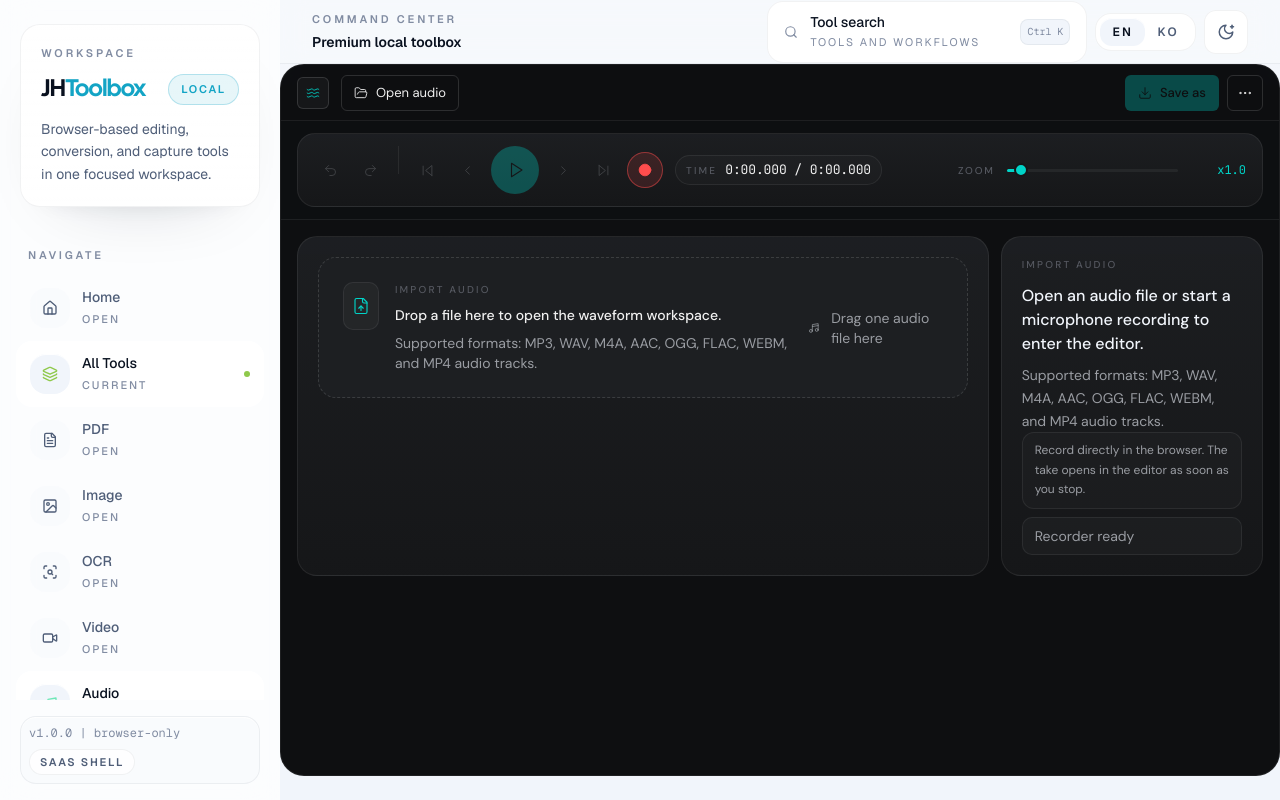
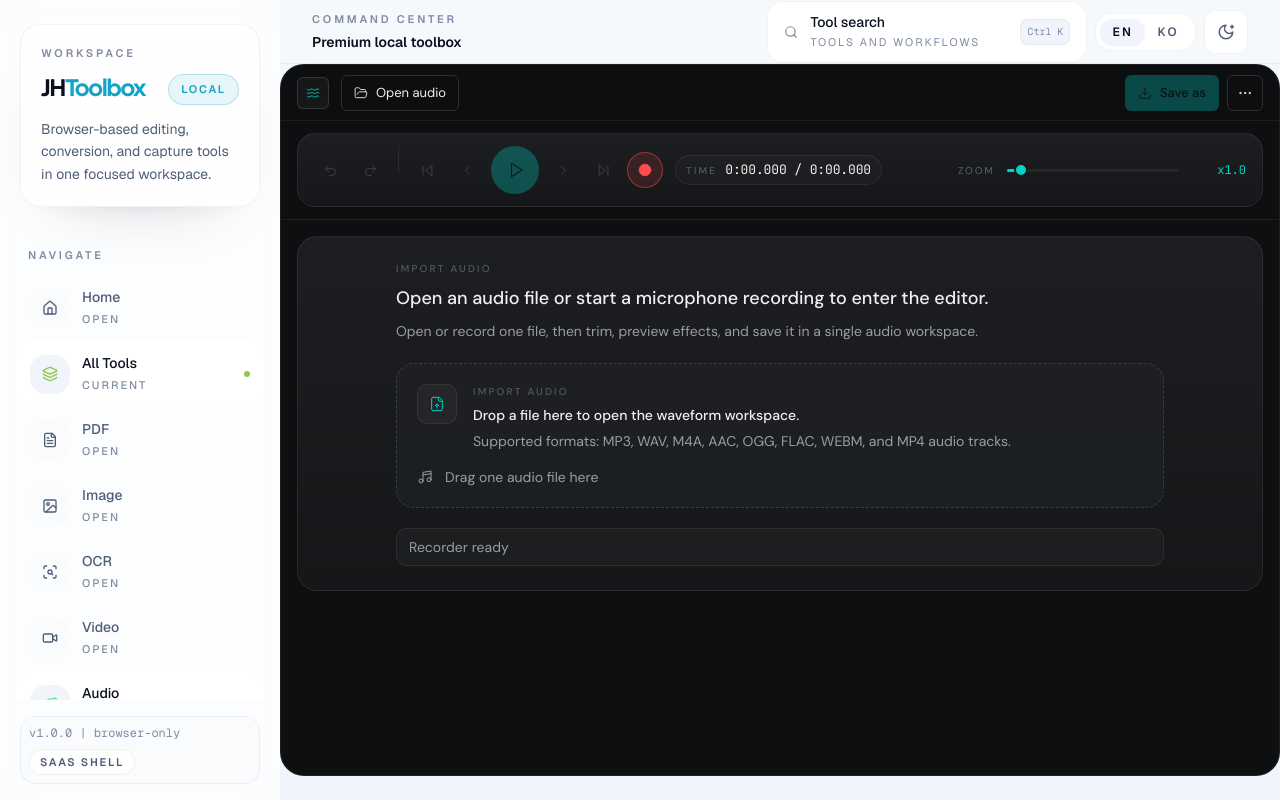
Before and after one commit to alibowbow/JHToolbox, a Next.js app: page /tools/audio in a window 1280 px wide. Built offline with nearby package versions, Linux system fonts and the light colour scheme.

Commit message:
Simplify audio editor empty state

```diff
--- a/app/tools/audio/_components/AudioEditor.tsx
+++ b/app/tools/audio/_components/AudioEditor.tsx
@@ -781,6 +781,10 @@
       <div className="mt-3">{statusLines}</div>
     </div>
   );
+  const emptyStateDescription =
+    locale === 'ko'
+      ? '파일 업로드나 마이크 녹음 후 자르기, 효과 적용, 저장까지 한 곳에서 처리하는 오디오 편집기입니다.'
+      : 'Open or record one file, then trim, preview effects, and save it in a single audio workspace.';
 
   return (
     <div
@@ -878,36 +882,28 @@
             />
           </section>
         ) : (
-          <div className="grid gap-3 lg:grid-cols-[minmax(0,1.45fr)_minmax(16rem,0.55fr)]">
-            <div className="audio-panel rounded-[20px] p-4 sm:p-5">
+          <div className="audio-panel rounded-[20px] p-5 sm:p-6">
+            <div className="mx-auto max-w-3xl space-y-5">
+              <div className="space-y-2">
+                <p className="audio-section-kicker">{copy.fileDrop.title}</p>
+                <h2 className="text-lg font-medium text-[var(--text-primary)]">{copy.fileDrop.emptyState}</h2>
+                <p className="text-sm leading-relaxed text-[var(--text-secondary)]">{emptyStateDescription}</p>
+              </div>
               <FileDropZone
                 title={copy.fileDrop.title}
                 description={copy.fileDrop.description}
                 helperText={copy.fileDrop.helperText}
                 files={files}
                 multiple={false}
+                compact
                 renderInput={false}
                 inputRef={fileInputRef}
                 onError={(message) => setLoadError(message)}
                 onWarning={(message) => setWarningMessage(message)}
                 onFiles={replaceFiles}
               />
-            </div>
-            <div className="audio-panel flex min-h-[10.5rem] flex-col justify-start rounded-[20px] p-4 sm:p-5">
-              <div className="space-y-3">
-                <p className="audio-section-kicker">{copy.fileDrop.title}</p>
-                <div className="space-y-2">
-                  <h2 className="text-base font-medium text-[var(--text-primary)]">{copy.fileDrop.emptyState}</h2>
-                  <p className="text-sm leading-relaxed text-[var(--text-secondary)]">{copy.fileDrop.helperText}</p>
-                </div>
-              </div>
-              <div className="space-y-2">
-                <div className="rounded-[12px] border border-[var(--border)] bg-[rgba(255,255,255,0.02)] px-3 py-2 text-xs leading-relaxed text-[var(--text-secondary)]">
-                  {copy.recording.liveDescription}
-                </div>
-                <div className="audio-status-line rounded-[10px] px-3 py-2 text-sm text-[var(--text-secondary)]">
-                  {copy.recording.idleStatus}
-                </div>
+              <div className="audio-status-line rounded-[10px] px-3 py-2 text-sm text-[var(--text-secondary)]">
+                {copy.recording.idleStatus}
               </div>
             </div>
           </div>
--- a/app/tools/audio/_components/FileDropZone.tsx
+++ b/app/tools/audio/_components/FileDropZone.tsx
@@ -12,6 +12,7 @@
   helperText: string;
   files: File[];
   multiple?: boolean;
+  compact?: boolean;
   renderInput?: boolean;
   inputRef?: RefObject<HTMLInputElement>;
   maxFileSizeBytes?: number;
@@ -27,6 +28,7 @@
   helperText,
   files,
   multiple = false,
+  compact = false,
   renderInput = true,
   inputRef: externalInputRef,
   maxFileSizeBytes = 500 * 1024 * 1024,
@@ -102,24 +104,28 @@
           setIsDragging(false);
           handleFiles(event.dataTransfer.files);
         }}
-        className={`group w-full rounded-[18px] border border-dashed p-6 text-left transition ${
+        className={`group w-full rounded-[18px] border border-dashed text-left transition ${
           isDragging
             ? 'border-[var(--accent)] bg-[rgba(0,212,200,0.08)]'
             : 'border-[var(--border-strong)] bg-[rgba(30,32,35,0.92)] hover:border-[var(--accent-muted)]'
-        }`}
+        } ${compact ? 'p-4 sm:p-5' : 'p-6'}`}
       >
-        <div className="flex flex-col gap-4 sm:flex-row sm:items-center sm:justify-between">
+        <div className={`flex ${compact ? 'flex-col gap-3' : 'flex-col gap-4 sm:flex-row sm:items-center sm:justify-between'}`}>
           <div className="flex items-start gap-4">
-            <div className="flex h-12 w-12 items-center justify-center rounded-[10px] border border-[var(--border)] bg-[rgba(255,255,255,0.03)] text-[var(--accent)]">
-              <FileUp size={18} strokeWidth={1.5} />
+            <div
+              className={`flex items-center justify-center rounded-[10px] border border-[var(--border)] bg-[rgba(255,255,255,0.03)] text-[var(--accent)] ${
+                compact ? 'h-10 w-10' : 'h-12 w-12'
+              }`}
+            >
+              <FileUp size={compact ? 16 : 18} strokeWidth={1.5} />
             </div>
-            <div className="space-y-2">
+            <div className={`${compact ? 'space-y-1.5' : 'space-y-2'}`}>
               <p className="audio-section-kicker">{title}</p>
               <p className="text-sm font-medium text-[var(--text-primary)]">{description}</p>
               <p className="text-sm text-[var(--text-secondary)]">{helperText}</p>
             </div>
           </div>
-          <div className="flex items-center gap-3 text-sm text-[var(--text-secondary)]">
+          <div className={`flex items-center gap-3 text-sm text-[var(--text-secondary)] ${compact ? 'pt-1' : ''}`}>
             <Music4 size={16} strokeWidth={1.5} />
             <span>{multiple ? copy.fileDrop.dragMultiple : copy.fileDrop.dragSingle}</span>
           </div>
```
